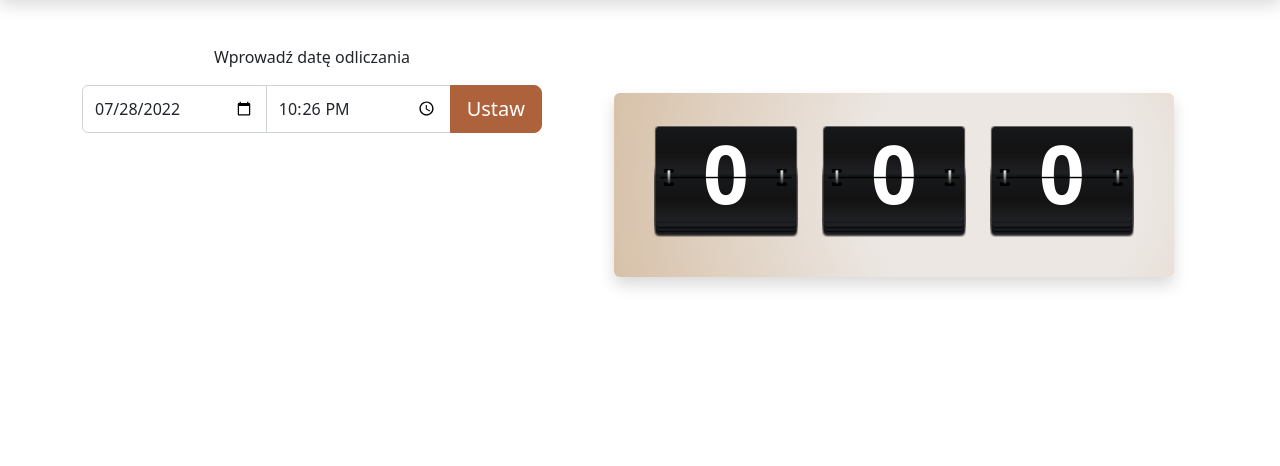
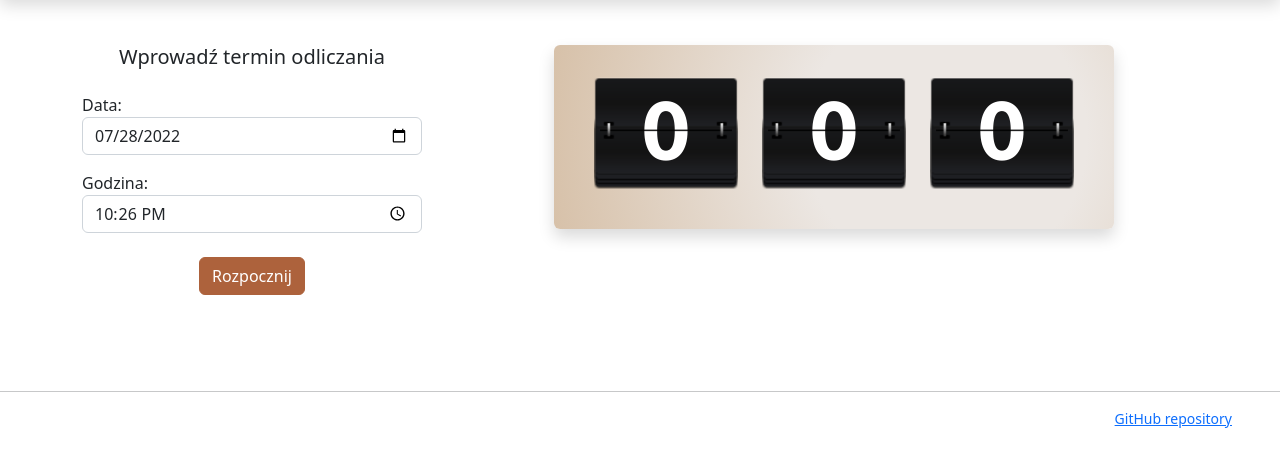
Before and after one commit to piechnat/zadanie_t2g, a website built with webpack: page public/index.html in a window 1280 px wide. Shown: the part 224-690 px from the top of the page. Built offline with nearby package versions, Linux system fonts and the light colour scheme.

Commit message:
correct font, fix layout

```diff
--- a/src/CounterEngine.js
+++ b/src/CounterEngine.js
@@ -1,22 +1,22 @@
 const self = {};
 
 let countdownCallback = () => {},
-  counterDateSec,
+  targetDateSec,
   counterTimeout;
 
 self.setCountdownCallback = function (callback) {
   countdownCallback = callback;
 };
 
-self.setCountdownValue = function (seconds) {
-  counterDateSec = Math.floor(new Date().getTime() / 1000) + seconds;
+self.setCountdownTarget = function (seconds) {
+  targetDateSec = Math.floor(new Date().getTime() / 1000) + seconds;
   clearInterval(counterTimeout);
   engine();
 };
 
 function engine() {
   const nowMs = new Date().getTime();
-  const secondsLeft = counterDateSec - Math.floor(nowMs / 1000);
+  const secondsLeft = targetDateSec - Math.floor(nowMs / 1000);
   if (secondsLeft >= 0) {
     countdownCallback(secondsLeft);
     counterTimeout = setTimeout(engine, 1000 - (nowMs % 1000));
--- a/src/body.html
+++ b/src/body.html
@@ -3,18 +3,24 @@
 </h1>
 <div class="container my-5">
   <div class="row gx-5">
-    <div class="col mb-5">
-      <p class="text-center">Wprowadź datę odliczania</p>
+    <div class="col-md-4 mb-5">
+      <h5 class="text-center mb-4">Wprowadź termin odliczania</h5>
       <form id="input-form" method="post">
-        <div class="input-group mx-auto" style="max-width: 30rem">
-          <input id="form-date" class="form-control" type="date" required="required">
-          <input id="form-time" class="form-control" type="time" required="required">
-          <button class="btn btn-secondary btn-lg" type="submit">Ustaw</button>
+        <div class="mb-3">
+          <label for="form-date">Data:</label>
+          <input type="date" class="form-control" id="form-date" required="required">
+        </div>
+        <div class="mb-4">
+          <label for="form-time">Godzina:</label>
+          <input type="time" class="form-control" id="form-time" required="required">
+        </div>
+        <div class="text-center">
+          <button class="btn btn-secondary" type="submit">Rozpocznij</button>
         </div>
       </form>
     </div>
-    <div class="col d-flex justify-content-center p-5">
-      <div id="counter" class="counter display-1 rounded shadow">
+    <div class="col-md-8">
+      <div id="counter" class="counter mx-auto display-1 rounded shadow">
         <div class="digits">0</div>
         <div class="digits">0</div>
         <div class="digits">0</div>
@@ -25,3 +31,7 @@
     </div>
   </div>
 </div>
+<hr>
+<p class="px-5 text-end small">
+  <a href="https://github.com/piechnat/zadanie_t2g">GitHub repository</a>
+</p>
--- a/src/index.js
+++ b/src/index.js
@@ -39,7 +39,7 @@ CounterEngine.setCountdownCallback((secondsLeft) => {
 });
 
 $("#input-form").on("submit", (e) => {
-  const selDateMs = new Date($formDate.val() + " " + $formTime.val()).getTime();
-  CounterEngine.setCountdownValue(Math.ceil((selDateMs - new Date().getTime()) / 1000));
+  const selectedDateMs = new Date($formDate.val() + " " + $formTime.val()).getTime();
+  CounterEngine.setCountdownTarget(Math.ceil((selectedDateMs - new Date().getTime()) / 1000));
   return false;
 });
--- a/src/styles.scss
+++ b/src/styles.scss
@@ -1,3 +1,5 @@
+@import url("https://fonts.googleapis.com/css2?family=Lato:wght@900&display=swap");
+
 $white: #ffffff;
 
 $theme-colors: (
@@ -17,6 +19,7 @@ $theme-colors: (
 @import "~bootstrap/scss/bootstrap";
 
 div.counter {
+  font-family: "Lato", sans-serif;
   display: flex;
   width: 7em;
   justify-content: space-between;
@@ -44,7 +47,7 @@ div.counter {
     display: inline-block;
     color: white;
     font-weight: bold;
-    line-height: 1.2;
+    line-height: 1.3;
     font-size: 1em;
     background-image: url(./counter.png);
     background-size: 1.8em 1.4em;
@@ -58,7 +61,7 @@ div.counter {
       background-size: contain;
       background-repeat: no-repeat;
       height: 0.3em;
-      transform: translateY(-0.65em);
+      transform: translateY(-0.74em);
     }
   }
 }
```
